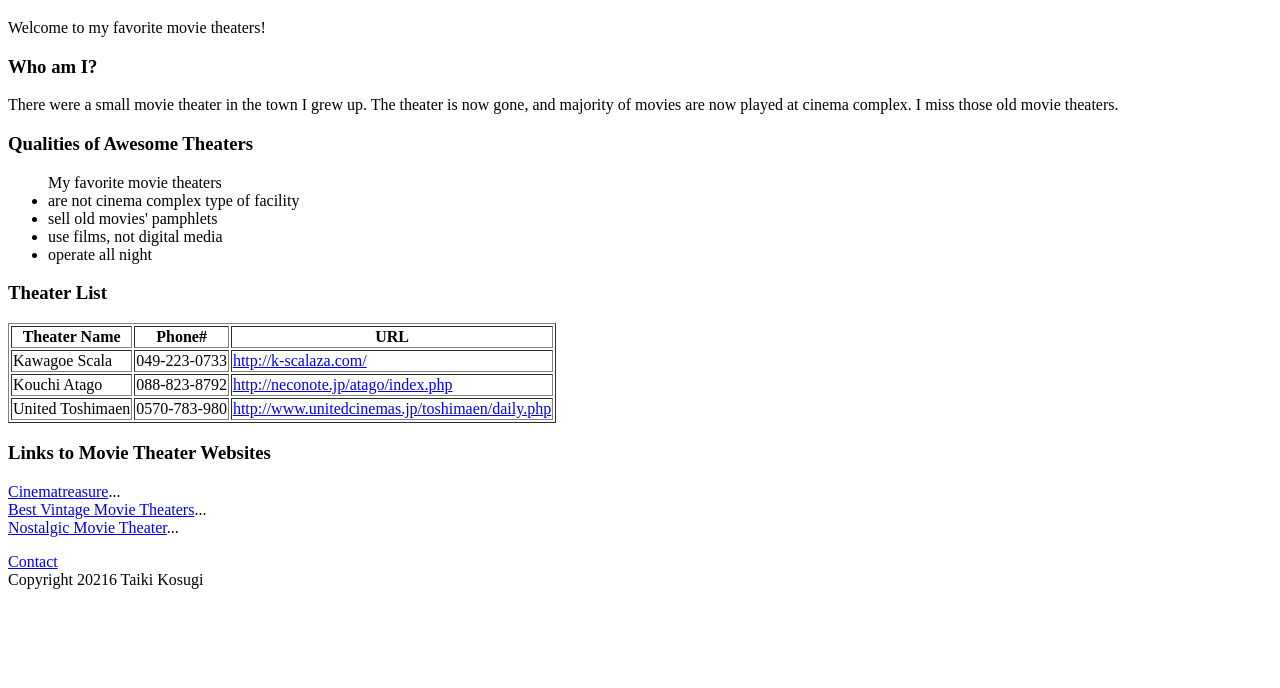
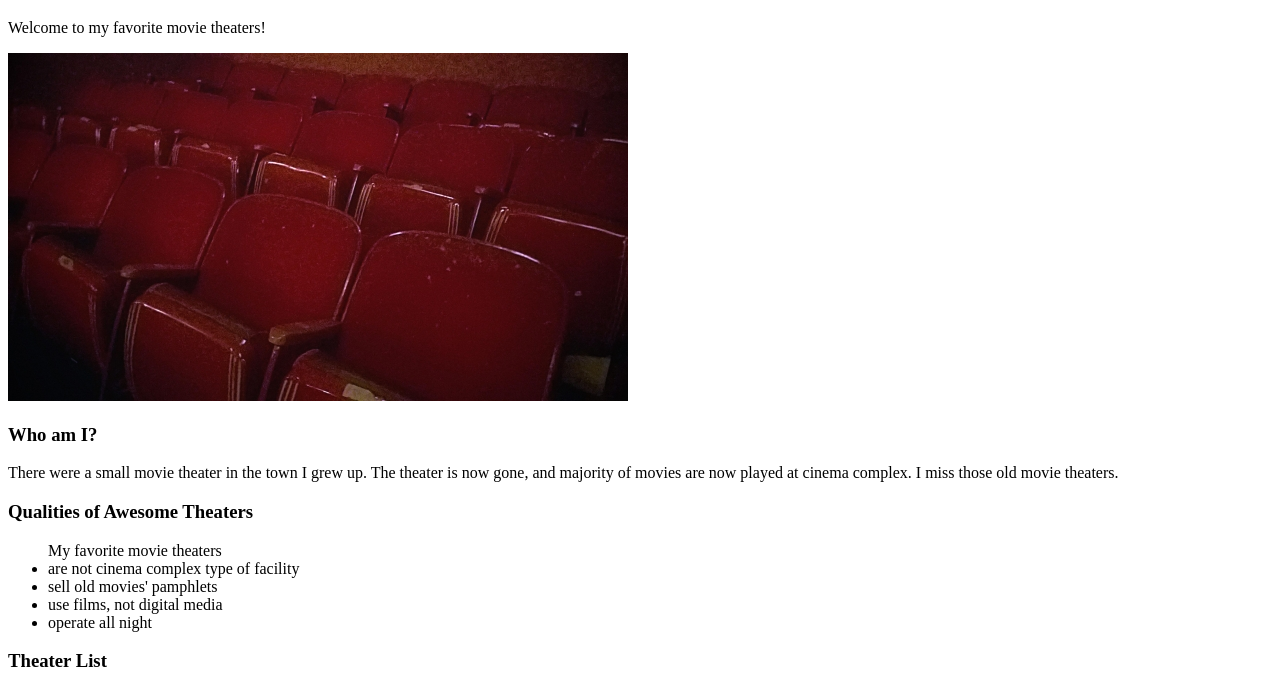
Before and after one commit to TaikiKosugi/TaikiKosugi.github.io, a plain HTML site: page index.html in a window 1280 px wide. Shown: the part 61-749 px from the top of the page. Drawn offline with Linux system fonts and the light colour scheme.

Commit message:
add image

```diff
--- a/index.html
+++ b/index.html
@@ -6,6 +6,8 @@
 <body>
   <h1>My Favorite Movie Theaters</h1>
   <p>Welcome to my favorite movie theaters!</p>
+
+  <img src="theater_seat.jpg" alt="thater seat">
 
   <h3>Who am I?</h3>
   <p>There were a small movie theater in the town I grew up. The theater is now gone, and majority of movies are now played at cinema complex. I miss those old movie theaters.</p>
@@ -43,9 +45,9 @@
   </table>
 
   <h3>Links to Movie Theater Websites</h3>
-    <p><a href="http://cinematreasures.org/">Cinematreasure</a>...<br>
-    <a href="http://www.travelandleisure.com/articles/best-vintage-movie-theaters">Best Vintage Movie Theaters</a>...<br>
-    <a href="http://matome.naver.jp/odai/2135418813944485301">Nostalgic Movie Theater</a>...</p>
+    <p><a href="http://cinematreasures.org/">Cinematreasure</a>...shows variety of theaters<br>
+    <a href="http://www.travelandleisure.com/articles/best-vintage-movie-theaters">Best Vintage Movie Theaters</a>...specialized in vintage theaters<br>
+    <a href="http://matome.naver.jp/odai/2135418813944485301">Nostalgic Movie Theater</a>...consolidates old thater information</p>
 
 
   <nav>
```
Also changed, not shown: theater_seat.jpg (added).
